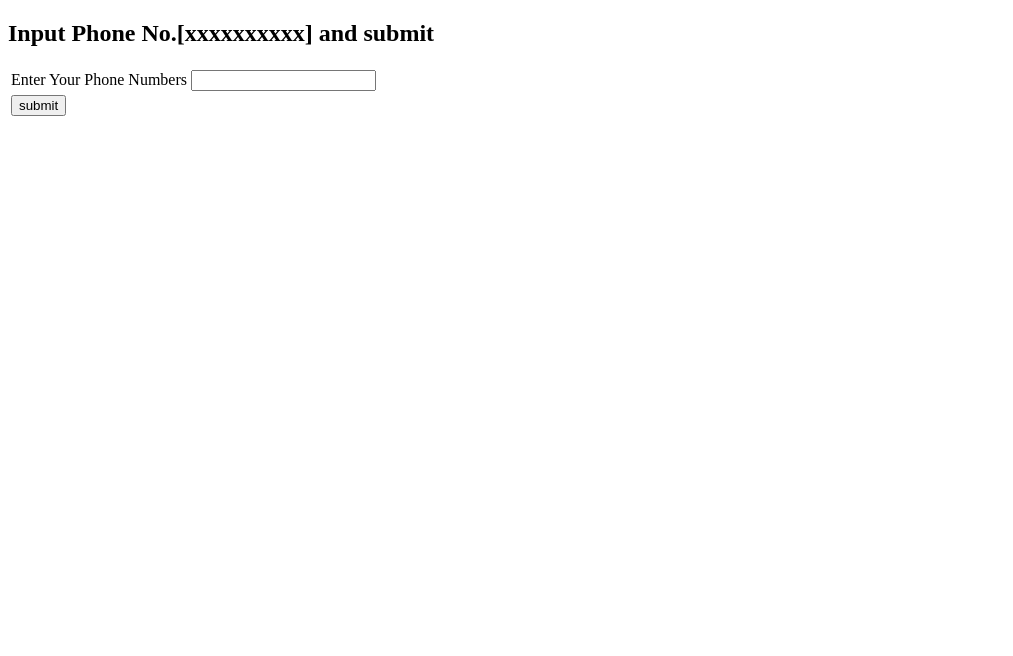
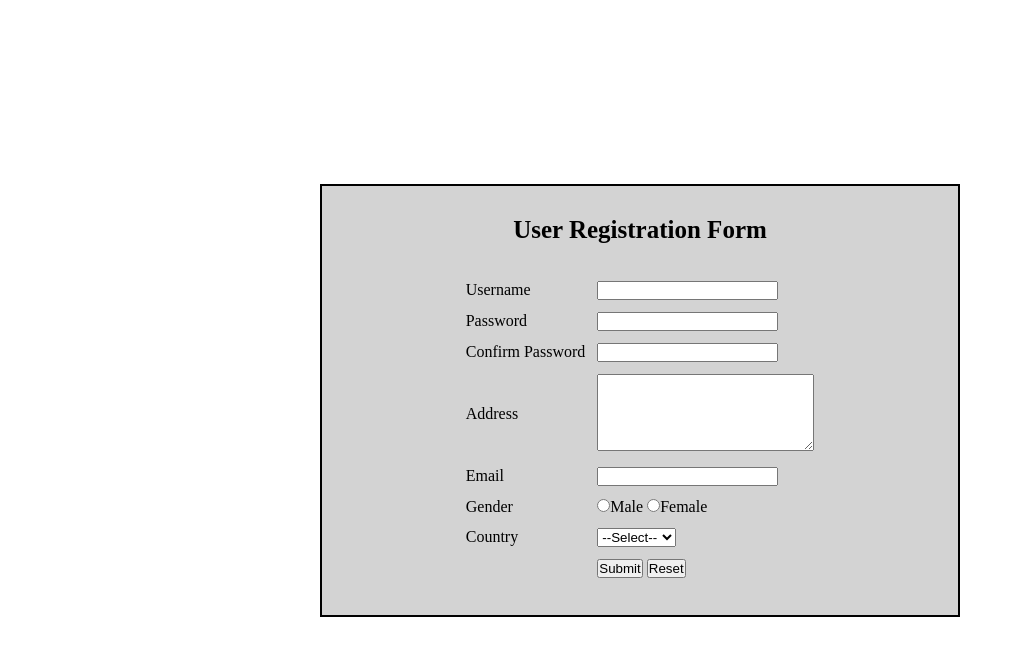
Before and after one commit to chinthaka20010226/javaScript_fundamentals, a plain HTML site: page js.html in a window 1280 px wide. Shown: the whole page, without its empty margins (0-1013 px from the left). Drawn offline with Linux system fonts and the light colour scheme.

Commit message:
form validation with css

```diff
--- a/js.html
+++ b/js.html
@@ -4,27 +4,59 @@
         <meta charset="UTF-8">
         <meta http-equiv="X-UA-Compatible" content="IE=edge">
         <meta name="viewport" content="width=device-width, initial-scale=1.0">
-        <title>JavaScript form validation - checking all numbers</title>
+        <title>User Registration Form</title>
+        <link rel="stylesheet" href="./style.css">
     </head>
     <body>
-        <h2>Input Phone No.[xxxxxxxxxx] and submit</h2>
-        <form name="form1">
+        <div class="reg_form">
+            <h2>User Registration Form</h2>
+            <form name="form_01" action="#" onsubmit="return form_validation(this)">
                 <table>
                     <tr>
-                    <td>Enter Your Phone Numbers</td>
-                    <td><input type="text" name="text1"></td>
+                        <td>Username</td>
+                        <td><input type="text" name="username"></td>
                     </tr>
                     <tr>
-                    <td><input type="submit" name="submit" value="submit" onclick="return phonenumber(document.form1.text1)"></td>
+                        <td>Password</td>
+                        <td><input type="password" name="password"></td>
+                    </tr>
+                    <tr>
+                        <td>Confirm Password</td>
+                        <td><input type="password" name="con_password"></td>
+                    </tr>
+                    <tr>
+                        <td>Address</td>
+                        <td><textarea cols="25" rows="5" name="address"></textarea></td>
+                    </tr>
+                    <tr>
+                        <td>Email</td>
+                        <td><input type="email" name="email"></td>
+                    </tr>
+                    <tr>
+                        <td>Gender</td>
+                        <td><input type="radio" name="sex">Male
+                            <input type="radio" name="sex">Female</td>
+                    </tr>
+                    <tr>
+                        <td>Country</td>
+                        <td><select name="country">
+                            <option value="Default">--Select--</option>
+                            <option value="Sri Lanka">Sri Lanka</option>
+                            <option vlaue="America">America</option>
+                            <option vlaue="Canada">Canada</option>
+                            <option value="Germany">Germany</option>
+                        </select></td>
+                    </tr>
+                    <tr>
+                        <td></td>
+                        <td><input type="submit" name="submit" value="Submit">
+                            <input type="reset" name="reset" value="Reset"></td>
                     </tr>
                 </table>
             </form>
+        </div>
     </body>
-    <!-- Internal -->
-    <!-- <script type="text/javascript" language="javascript">
-    </script> -->
 
     <!-- External -->
-    <script src="./index.js"></script>
     <script src="./js.js"></script>
 </html>
--- a/js.js
+++ b/js.js
@@ -118,3 +118,100 @@
 //         return false;
 //     }
 // }
+
+
+
+// validation form
+
+
+function com_password(inputText01,inputText02){
+    if(inputText01 == inputText02){
+        return true;
+    }
+    alert("your password is wrrong");
+    return false;
+}
+
+function check_email(inputText){
+    var reg = /^([A-Za-z0-9_\-\.])+\@([A-Za-z0-9_\-\.])+\.([A-Za-z]{2,4})$/;
+    var email = inputText;
+    if(reg.test(email) == false){
+        return false;
+    }
+    return true;
+}
+
+function check_sex(sex){
+    x = 0;
+    if(sex[0].checked){
+        x++;
+    }
+    if(sex[1].checked){
+        x++;
+    }
+    if(x == 0){
+        return false;
+    }
+    else{
+        return true;
+    }
+}
+
+function check_country(inputText){
+    if(inputText == "Default"){
+        return false;
+    }
+    return true;
+}
+
+function form_validation(form_01){
+    var uName = form_01.username.value;
+    var uPassword = form_01.password.value;
+    var uConPassword = form_01.con_password.value;
+    var uAddress = form_01.address.value;
+    var uEmail = form_01.email.value;
+    var umSex = form_01.sex;
+    var ufeSex = form_01.sex;
+    var uCountry = form_01.country.value;
+    var a = true;
+    var b = true;
+    var c = true;
+    var d = true;
+    var e = true;
+    var returnValue = false;
+
+    if(uName = "" || uPassword == "" || uConPassword == "" || uAddress == "" || uEmail == ""){
+        alert("there are empty fields, please fill them");
+        a = false;
+    }
+
+    var cPassword = com_password(uPassword,uConPassword);
+    if(cPassword == false){
+        b = false;
+    }
+
+    var email = check_email(uEmail);
+    if(email == false){
+        c = false;
+    }
+
+    var sex = check_sex(umSex);
+    if(sex == false){
+        alert("Gender should not empty");
+        d = false;
+    }
+
+    var country = check_country(uCountry);
+    if(country == false){
+        alert("Country is not selected")
+        e = false;
+    }
+
+    if(a == true && b == true && c == true && d == true && e == true){
+        alert("your form is successfuly");
+        returnValue = true;
+    }
+
+    return returnValue;
+
+}
--- /dev/null
+++ b/style.css
@@ -0,0 +1,36 @@
+/* Gloabal */
+* {
+    margin: 0;
+    padding: 0;
+    box-sizing: border-box;
+}
+
+/* body */
+body {
+    width: 100%;
+    height: 100vh;
+    display: flex;
+    flex-direction: column;
+    justify-content: center;
+    align-items: center;
+
+}
+.reg_form {
+    width: 50%;
+    display: flex;
+    flex-direction: column;
+    justify-content: center;
+    align-items: center;
+    background-color: lightgray;
+    border: 2px solid #000000;
+}
+body h2 {
+    font-size: 25px;
+    padding: 30px;
+}
+body form {
+    padding: 0px 30px 30px 30px;
+}
+body form tr td{
+    padding: 5px;
+}
```
Lines whose indentation alone changed are shown as unchanged.
